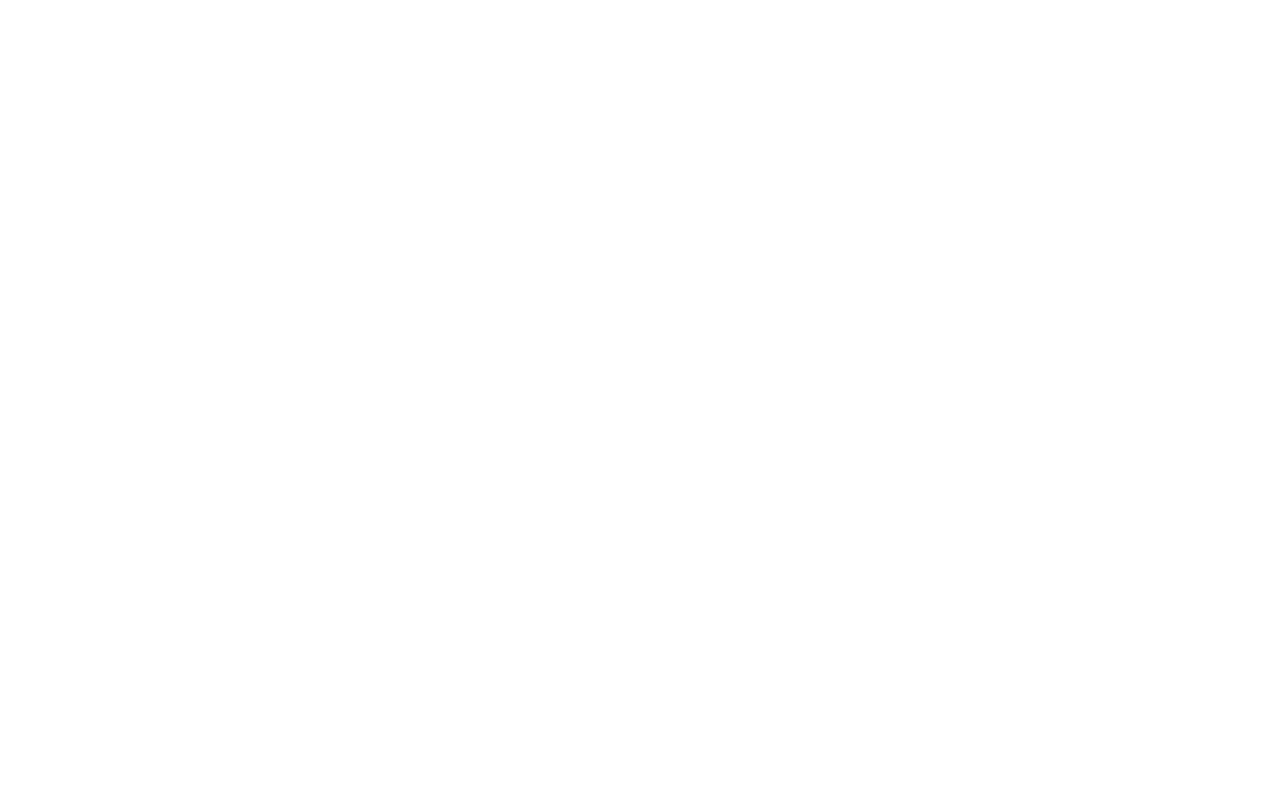
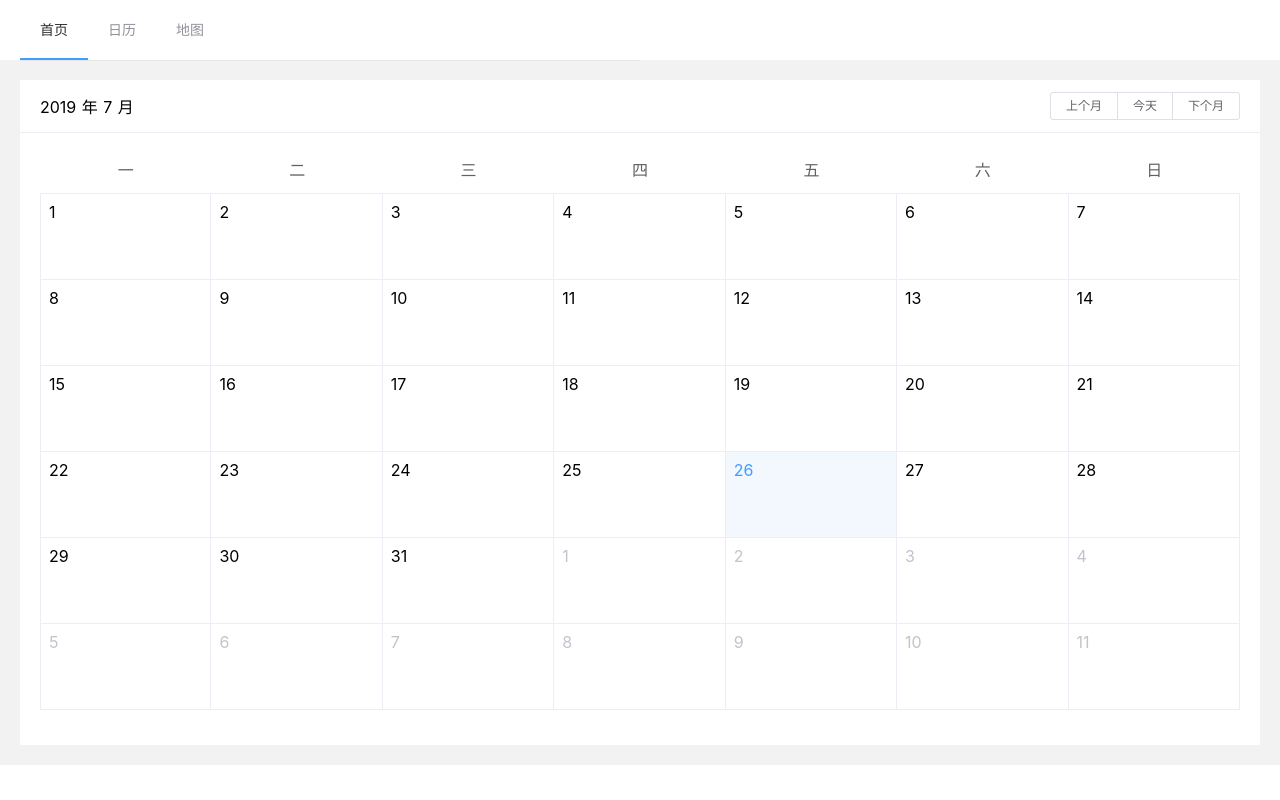
Before and after one commit to HAI233666/i-app, a Nuxt app: page /calendar in a window 1280 px wide. Before the commit this address had no page. Built offline with nearby package versions, Linux system fonts and the light colour scheme.

Commit message:
添加日历

```diff
--- a/layouts/default.vue
+++ b/layouts/default.vue
@@ -1,8 +1,53 @@
 <template>
   <div>
-    <nuxt />
+    <el-container>
+      <el-header class="default-header">
+        <el-row>
+          <el-col :span="12">
+            <el-menu :default-active="activeIndex" class="el-menu-demo" mode="horizontal">
+              <el-menu-item index="1" @click="toPage('/')">首页</el-menu-item>
+              <el-menu-item index="2" @click="toPage('calendar')">日历</el-menu-item>
+              <el-menu-item index="3" @click="toPage('map')">地图</el-menu-item>
+            </el-menu>
+          </el-col>
+          <el-col :span="12">
+            <div class="grid-content bg-purple-light"></div>
+          </el-col>
+        </el-row>
+      </el-header>
+      <el-main class="default-main">
+        <nuxt />
+      </el-main>
+    </el-container>
   </div>
 </template>
+
+<script>
+export default {
+  data () {
+    return {
+      activeIndex: '1'
+    }
+  },
+  mounted () {
+  },
+  created () {
+  },
+  watch: {
+  },
+  methods: {
+    toPage (path) {
+      this.$router.push({
+        path: path
+      })
+    }
+  },
+  filters: {
+  },
+  components: {
+  }
+}
+</script>
 
 <style>
 html {
@@ -52,4 +97,8 @@
   color: #fff;
   background-color: #35495e;
 }
+
+.default-main {
+  background: #f2f2f2;
+}
 </style>
--- a/nuxt.config.js
+++ b/nuxt.config.js
@@ -5,7 +5,7 @@
   ** Headers of the page
   */
   head: {
-    title: process.env.npm_package_name || '',
+    title: 'HAI',
     meta: [
       { charset: 'utf-8' },
       { name: 'viewport', content: 'width=device-width, initial-scale=1' },
--- a/package.json
+++ b/package.json
@@ -11,9 +11,10 @@
     "generate": "nuxt generate"
   },
   "dependencies": {
-    "element-ui": "^2.4.11",
     "@nuxtjs/axios": "^5.3.6",
     "@nuxtjs/pwa": "^2.6.0",
+    "echarts": "^4.2.1",
+    "element-ui": "^2.4.11",
     "nuxt": "^2.0.0"
   },
   "devDependencies": {
--- /dev/null
+++ b/pages/calendar.vue
@@ -0,0 +1,19 @@
+<template>
+  <div class="">
+  	<el-calendar v-model="value">
+    </el-calendar>
+  </div>
+</template>
+
+<script>
+export default {
+  data() {
+    return {
+      value: new Date()
+    }
+  }
+}
+</script>
+
+<style>
+</style>
--- a/pages/index.vue
+++ b/pages/index.vue
@@ -1,23 +1,26 @@
 <template>
   <div class="container">
-    <div>
-      <logo />
-      <h1 class="title">
-        i-app
-      </h1>
-      <h2 class="subtitle">
-        My beautiful Nuxt.js project
-      </h2>
+    <div id="main" class="main">
+      <el-carousel :interval="4000" type="card" height="200px">
+        <el-carousel-item v-for="item in 6" :key="item">
+          <h3 class="medium">{{ item }}</h3>
+        </el-carousel-item>
+      </el-carousel>
     </div>
   </div>
 </template>
 
 <script>
-import Logo from '~/components/Logo.vue'
-
 export default {
+  data () {
+    return {}
+  },
+  mounted () {},
+  created () {
+  },
+  methods: {
+  },
   components: {
-    Logo
   }
 }
 </script>
--- /dev/null
+++ b/pages/map.vue
@@ -0,0 +1,24 @@
+<template>
+  <div class="this-map">
+
+  </div>
+</template>
+
+<script>
+export default {
+  data () {
+    return {}
+  },
+  mounted () {},
+  created () {},
+  watch: {},
+  methods: {},
+  filters: {},
+  components: {}
+}
+</script>
+
+<style>
+.this-map {
+}
+</style>
--- a/plugins/element-ui.js
+++ b/plugins/element-ui.js
@@ -1,5 +1,5 @@
 import Vue from 'vue'
 import Element from 'element-ui'
-import locale from 'element-ui/lib/locale/lang/en'
+import locale from 'element-ui/lib/locale/lang/zh-CN'
 
 Vue.use(Element, { locale })
```
Also changed, not shown: 1 other file (tests, documents, lock files or other folders).
